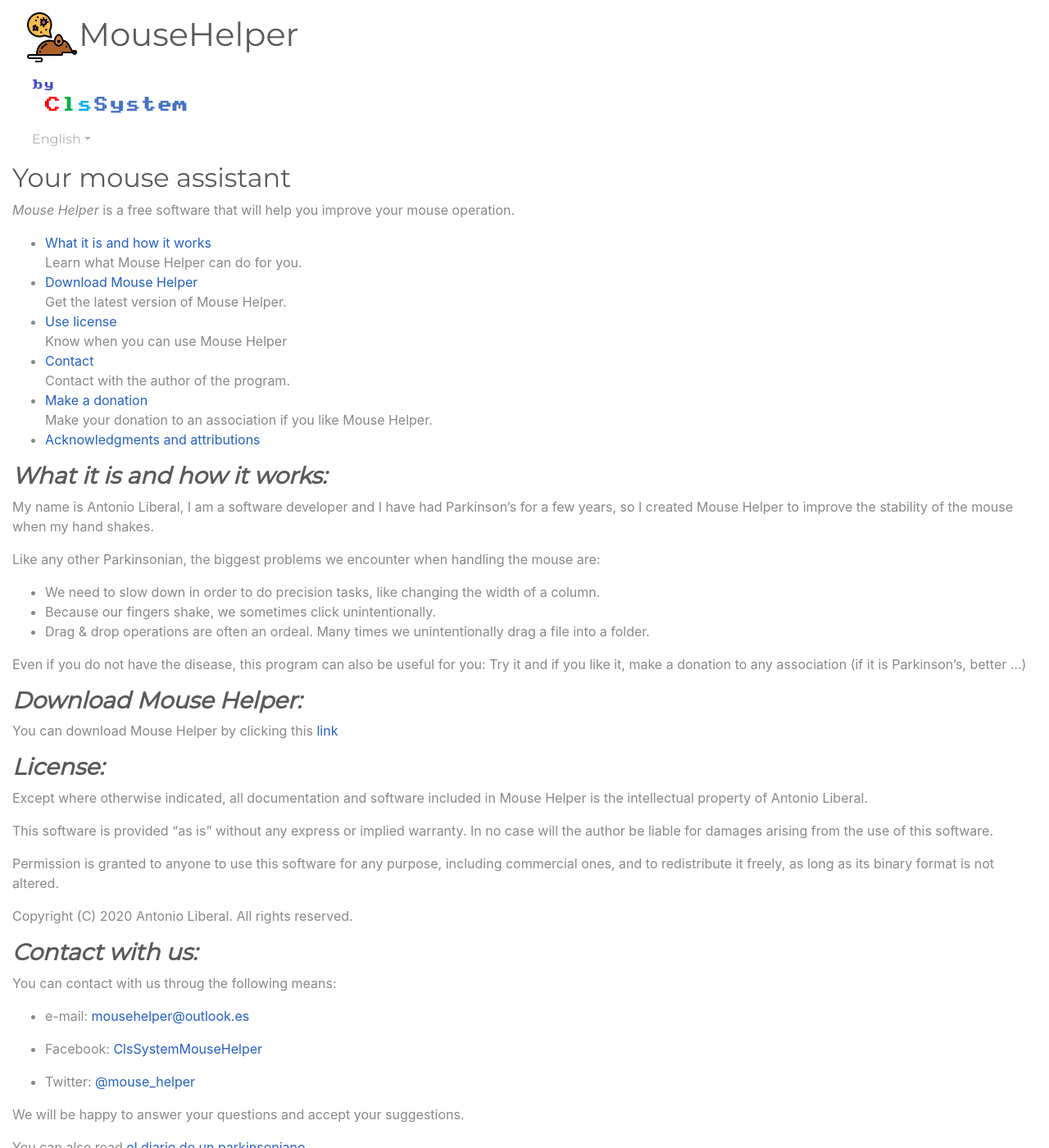
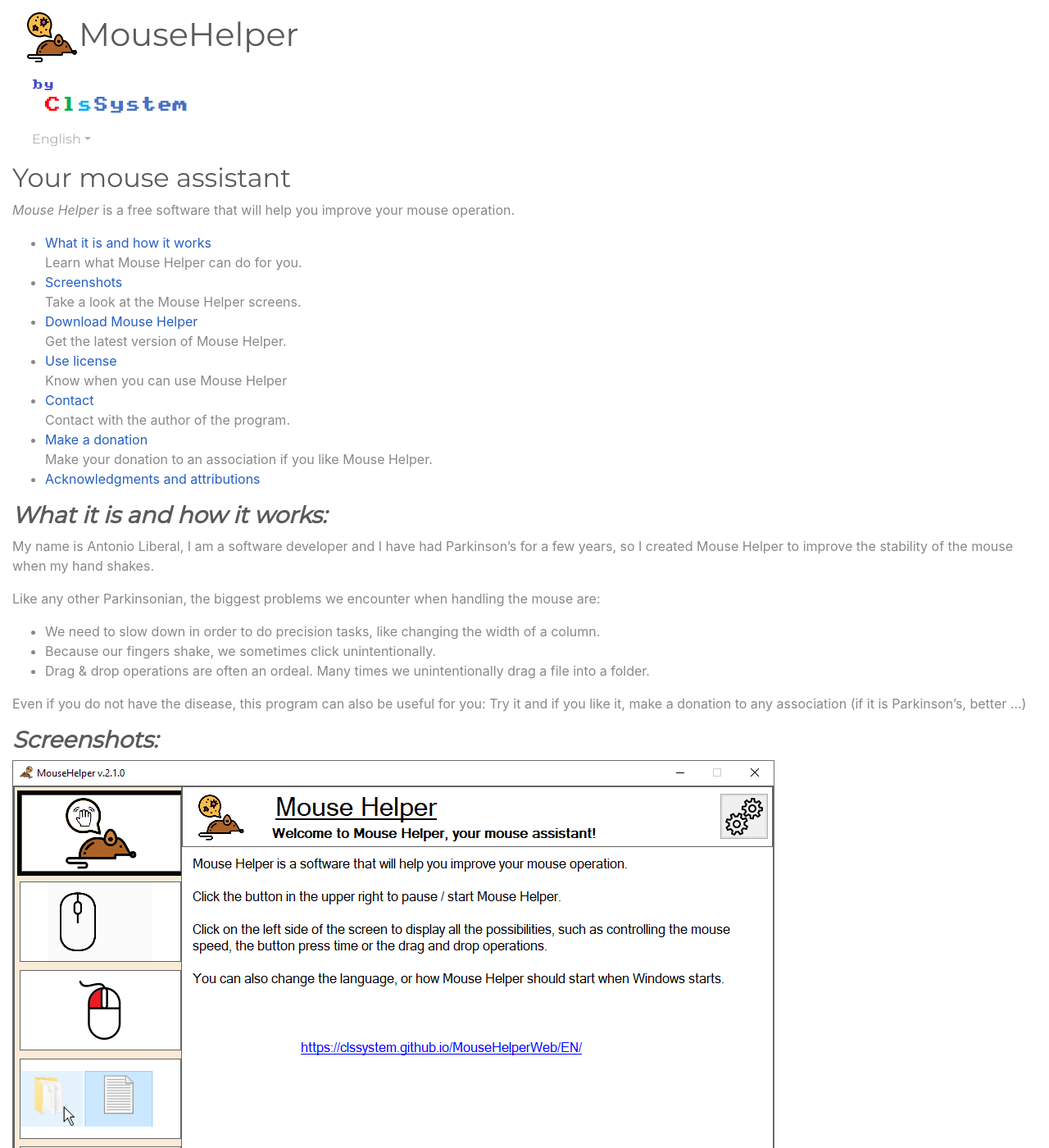
Before and after one commit to clssystem/MouseHelperWeb, a Jekyll site: the page built from EN/index.md, in a window 1280 px wide and 1400 px high. Shown: the whole window at 82% size. Built offline with Jekyll 4.4.1, drawn with Linux system fonts in a browser that asks for light colours; a style sheet for code colours, icons or effects is not loaded.

Commit message:
Capturas de pantalla

```diff
--- a/EN/index.md
+++ b/EN/index.md
@@ -10,6 +10,8 @@
 
 * <span >[What it is and how it works](#features)</span>
         Learn what Mouse Helper can do for you.
+* <span >[Screenshots](#screenshot)</span>
+         Take a look at the Mouse Helper screens.
 * <span >[Download Mouse Helper](#descarga)</span>
         Get the latest version of Mouse Helper.
 * <span >[Use license](#licencia)</span>
@@ -31,6 +33,14 @@
 * Drag & drop operations are often an ordeal. Many times we unintentionally drag a file into a folder.
 
 Even if you do not have the disease, this program can also be useful for you: Try it and if you like it, make a donation to any association (if it is Parkinson's, better ...)
+
+### <a name="screenshot"></a><b><i>Screenshots:</i></b>
+<img class="img-fluid" alt="Mouse Helper" src="https://clssystem.github.io/MouseHelperWeb/assets/images/EN/pantalla0.png">
+<img class="img-fluid" alt="Mouse Helper" src="https://clssystem.github.io/MouseHelperWeb/assets/images/EN/pantalla1.png">
+<img class="img-fluid" alt="Mouse Helper" src="https://clssystem.github.io/MouseHelperWeb/assets/images/EN/pantalla2.png">
+<img class="img-fluid" alt="Mouse Helper" src="https://clssystem.github.io/MouseHelperWeb/assets/images/EN/pantalla3.png">
+<img class="img-fluid" alt="Mouse Helper" src="https://clssystem.github.io/MouseHelperWeb/assets/images/EN/pantalla4.png">
+<img class="img-fluid" alt="Mouse Helper" src="https://clssystem.github.io/MouseHelperWeb/assets/images/EN/pantalla5.png">
 
 
 ### <a name="descarga"></a><b><i>Download Mouse Helper:</i></b>
```
Also changed, not shown: EU/index.md (+10 -0 lines), assets/images/EN/pantalla0.PNG, assets/images/EN/pantalla1.png, assets/images/EN/pantalla2.png, assets/images/EN/pantalla3.png, assets/images/EN/pantalla5.png, assets/images/EU/pantalla0.png (added), assets/images/EU/pantalla1.png (added), assets/images/EU/pantalla2.png (added), assets/images/EU/pantalla3.png (added), assets/images/EU/pantalla5.png (added), assets/images/pantalla1.png, assets/images/pantalla2.png, assets/images/pantalla3.png, 1 more files.
